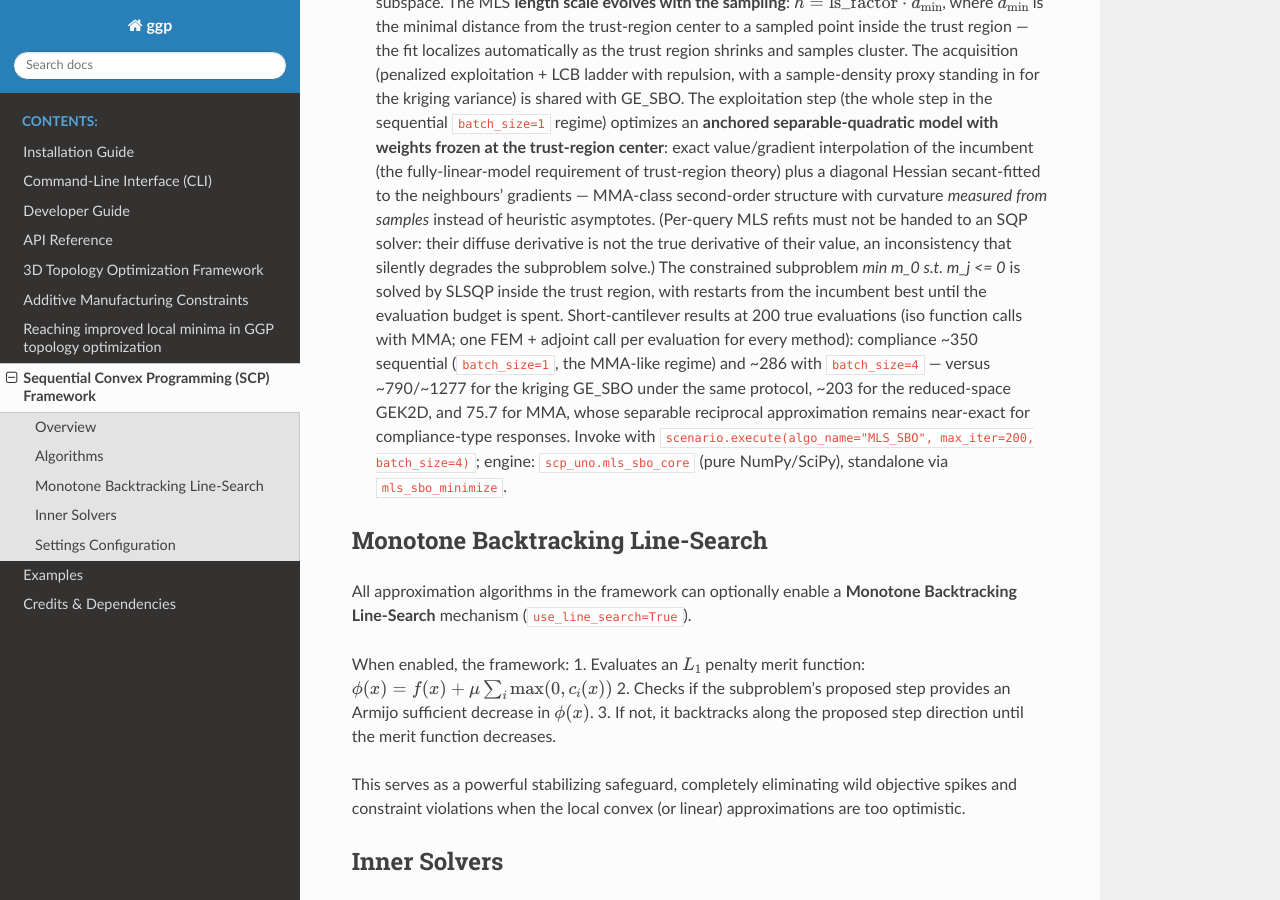
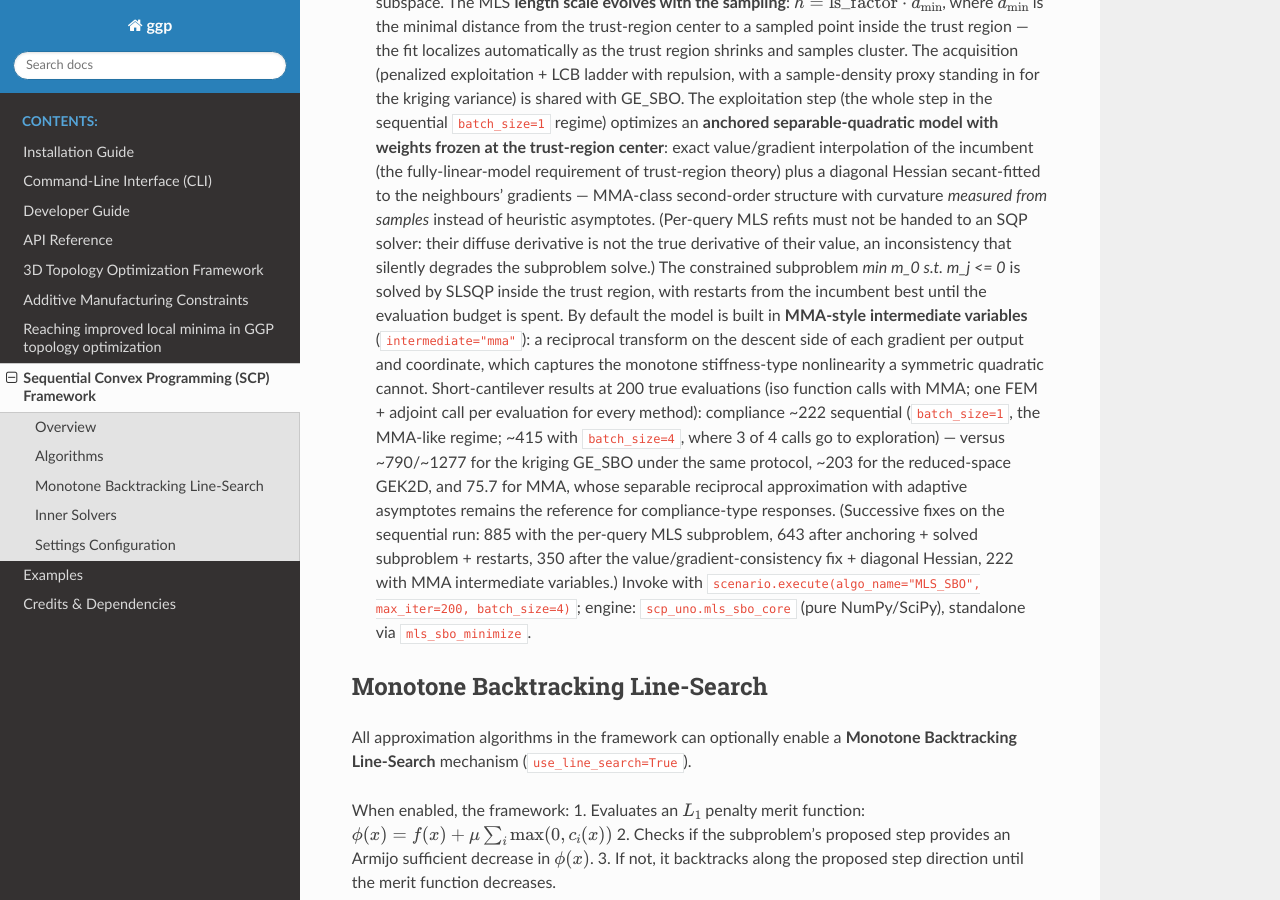
Before and after one commit to SimoneConiglio/generalized_geometry_projection, a Sphinx documentation site: the page built from docs/scp_uno_guide.rst, in a window 1280 px wide and 900 px high, scrolled down 2131 px. Built offline with Sphinx 7.4.7 and the Read the Docs theme 3.1.0, drawn with Linux system fonts in a browser that asks for light colours.

Commit message:
Docs: MLS_SBO benchmark progression through the sequential-regime fixes
Co-Authored-By: Claude Fable 5 <noreply@anthropic.com>
Claude-Session: https://claude.ai/code/session_01CG7waKSaRC4EUnPzca3QFu

```diff
--- a/docs/scp_uno_guide.rst
+++ b/docs/scp_uno_guide.rst
@@ -111,13 +111,22 @@ The framework provides seven major algorithms:
    their value, an inconsistency that silently degrades the subproblem
    solve.) The constrained subproblem `min m_0 s.t. m_j <= 0` is solved by
    SLSQP inside the trust region, with restarts from the incumbent best
-   until the evaluation budget is spent. Short-cantilever results at 200
-   true evaluations (iso function calls with MMA; one FEM + adjoint call per
-   evaluation for every method): compliance ~350 sequential
-   (``batch_size=1``, the MMA-like regime) and ~286 with ``batch_size=4``
-   — versus ~790/~1277 for the kriging GE_SBO under the same protocol, ~203
-   for the reduced-space GEK2D, and 75.7 for MMA, whose separable reciprocal
-   approximation remains near-exact for compliance-type responses.
+   until the evaluation budget is spent. By default the model is built in
+   **MMA-style intermediate variables** (``intermediate="mma"``): a
+   reciprocal transform on the descent side of each gradient per output and
+   coordinate, which captures the monotone stiffness-type nonlinearity a
+   symmetric quadratic cannot. Short-cantilever results at 200 true
+   evaluations (iso function calls with MMA; one FEM + adjoint call per
+   evaluation for every method): compliance ~222 sequential
+   (``batch_size=1``, the MMA-like regime; ~415 with ``batch_size=4``,
+   where 3 of 4 calls go to exploration) — versus ~790/~1277 for the
+   kriging GE_SBO under the same protocol, ~203 for the reduced-space
+   GEK2D, and 75.7 for MMA, whose separable reciprocal approximation with
+   adaptive asymptotes remains the reference for compliance-type responses.
+   (Successive fixes on the sequential run: 885 with the per-query MLS
+   subproblem, 643 after anchoring + solved subproblem + restarts, 350
+   after the value/gradient-consistency fix + diagonal Hessian, 222 with
+   MMA intermediate variables.)
    Invoke with
    ``scenario.execute(algo_name="MLS_SBO", max_iter=200, batch_size=4)``;
    engine: ``scp_uno.mls_sbo_core`` (pure NumPy/SciPy), standalone via
```
